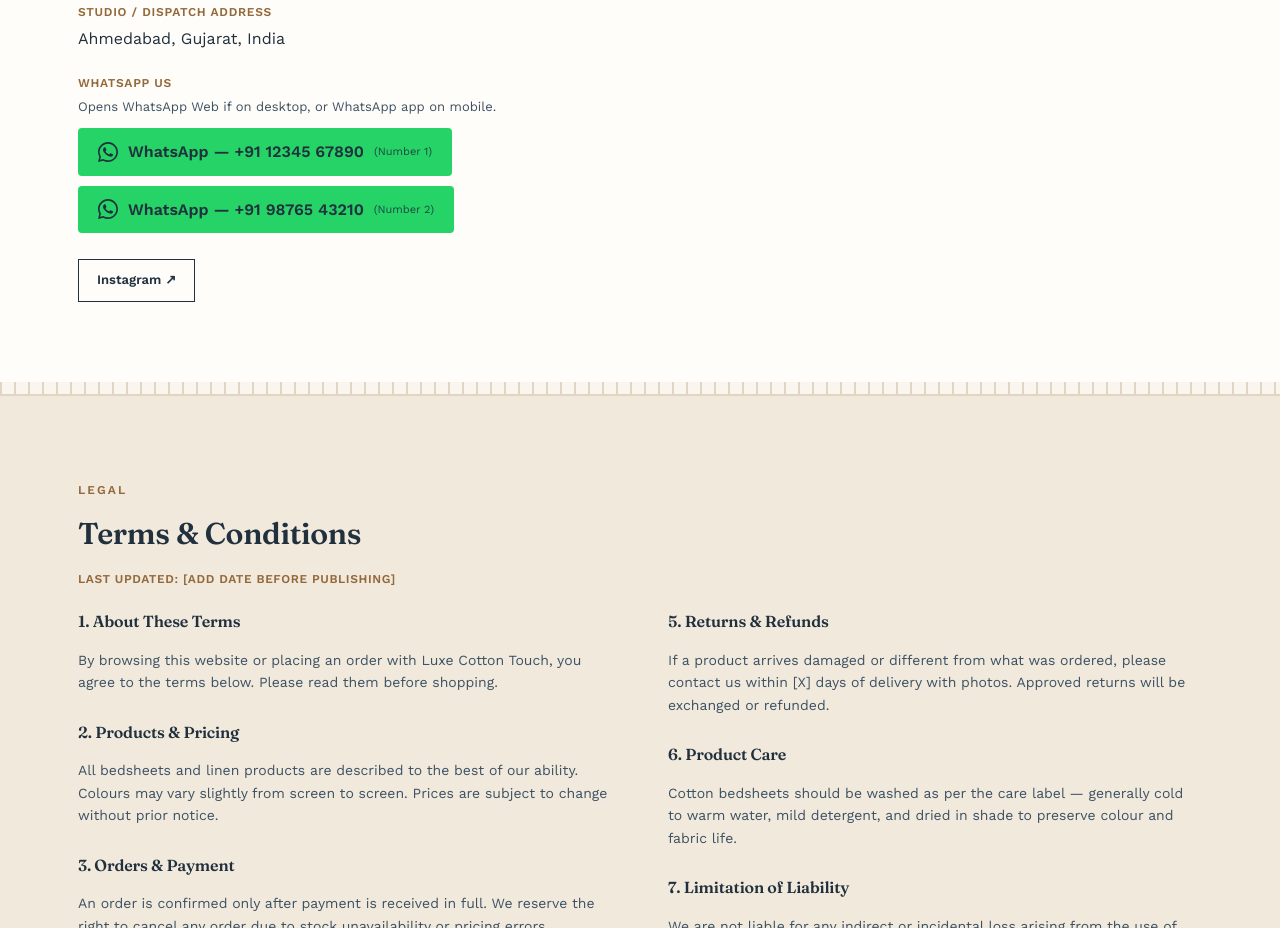
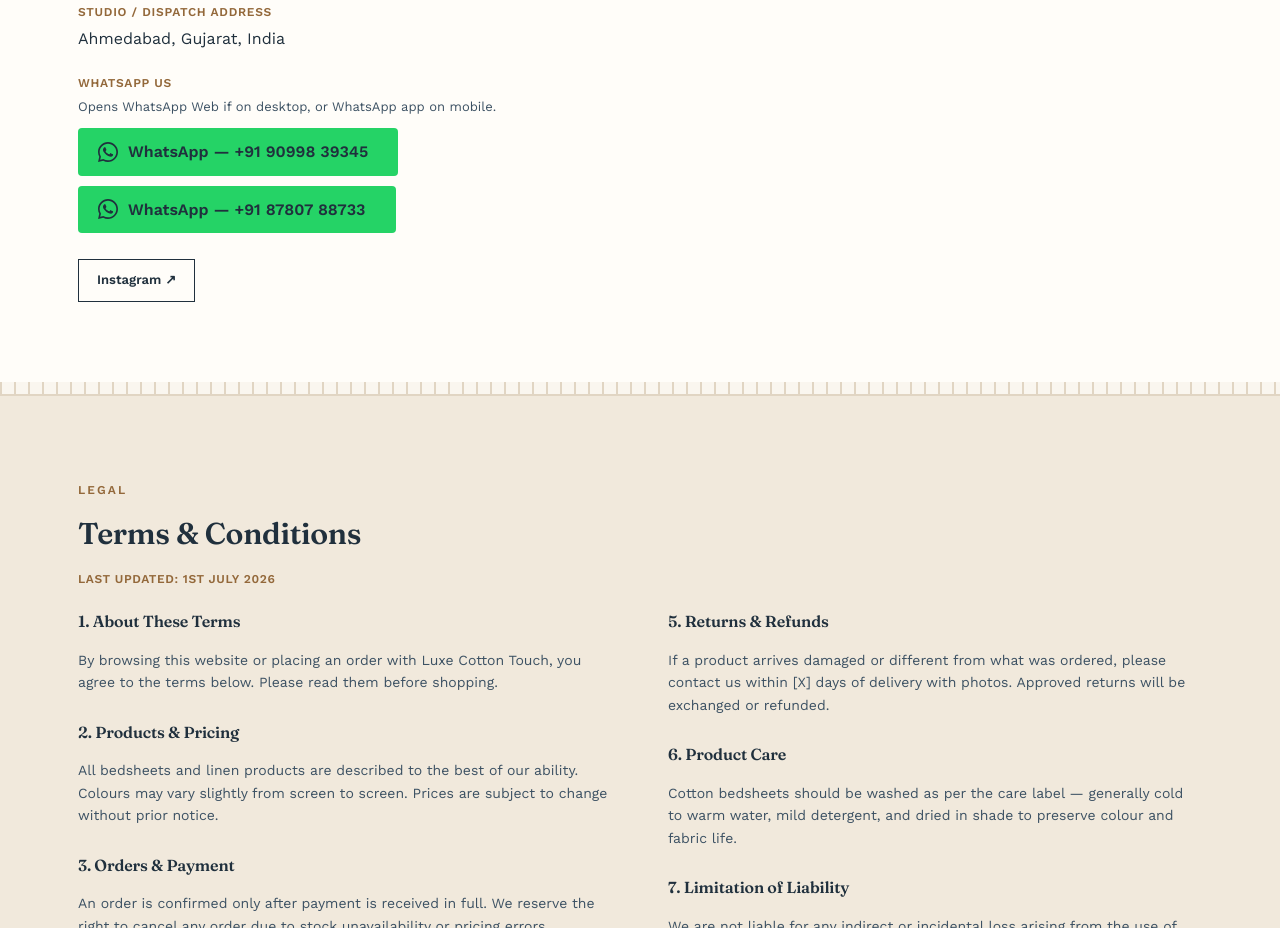
Before and after one commit to ddynamick/luxe_homedecor, a plain HTML site: page index.html in a window 1280 px wide. Shown: the part 4898-5826 px from the top of the page. Drawn offline with nearby package versions, Linux system fonts and the light colour scheme.

Commit message:
Update index.html

```diff
--- a/index.html
+++ b/index.html
@@ -341,13 +341,13 @@ body.edit-mode .about-photo .placeholder-photo::after{content:"Click to replace
         </p>
         <div class="wa-btn-group">
           <!-- Replace +911234567890 and +919876543210 with your real numbers (no spaces/dashes) -->
-          <a href="https://wa.me/911234567890?text=Hi%2C%20I%20saw%20your%20bedsheet%20collection%20and%20would%20like%20to%20enquire." class="wa-single" target="_blank" rel="noopener">
+          <a href="https://wa.me/919099839345?text=Hi%2C%20I%20saw%20your%20bedsheet%20collection%20and%20would%20like%20to%20enquire." class="wa-single" target="_blank" rel="noopener">
             <svg width="20" height="20" fill="currentColor" viewBox="0 0 24 24"><path d="M17.472 14.382c-.297-.149-1.758-.867-2.03-.967-.273-.099-.471-.148-.67.15-.197.297-.767.966-.94 1.164-.173.199-.347.223-.644.075-.297-.15-1.255-.463-2.39-1.475-.883-.788-1.48-1.761-1.653-2.059-.173-.297-.018-.458.13-.606.134-.133.298-.347.446-.52.149-.174.198-.298.298-.497.099-.198.05-.371-.025-.52-.075-.149-.669-1.612-.916-2.207-.242-.579-.487-.5-.669-.51-.173-.008-.371-.01-.57-.01-.198 0-.52.074-.792.372-.272.297-1.04 1.016-1.04 2.479 0 1.462 1.065 2.875 1.213 3.074.149.198 2.096 3.2 5.077 4.487.709.306 1.262.489 1.694.625.712.227 1.36.195 1.871.118.571-.085 1.758-.719 2.006-1.413.248-.694.248-1.289.173-1.413-.074-.124-.272-.198-.57-.347z"/><path d="M12 0C5.373 0 0 5.373 0 12c0 2.123.553 4.116 1.52 5.847L.057 23.882l6.199-1.426A11.944 11.944 0 0012 24c6.627 0 12-5.373 12-12S18.627 0 12 0zm0 22c-1.88 0-3.64-.49-5.165-1.348l-.371-.218-3.836.881.925-3.726-.24-.386A9.932 9.932 0 012 12C2 6.477 6.477 2 12 2s10 4.477 10 10-4.477 10-10 10z"/></svg>
-            WhatsApp — +91 12345 67890 <span class="wa-label">(Number 1)</span>
+            WhatsApp — +91 90998 39345 <span class="wa-label"></span>
           </a>
-          <a href="https://wa.me/919876543210?text=Hi%2C%20I%20saw%20your%20bedsheet%20collection%20and%20would%20like%20to%20enquire." class="wa-single" target="_blank" rel="noopener">
+          <a href="https://wa.me/918780788733?text=Hi%2C%20I%20saw%20your%20bedsheet%20collection%20and%20would%20like%20to%20enquire." class="wa-single" target="_blank" rel="noopener">
             <svg width="20" height="20" fill="currentColor" viewBox="0 0 24 24"><path d="M17.472 14.382c-.297-.149-1.758-.867-2.03-.967-.273-.099-.471-.148-.67.15-.197.297-.767.966-.94 1.164-.173.199-.347.223-.644.075-.297-.15-1.255-.463-2.39-1.475-.883-.788-1.48-1.761-1.653-2.059-.173-.297-.018-.458.13-.606.134-.133.298-.347.446-.52.149-.174.198-.298.298-.497.099-.198.05-.371-.025-.52-.075-.149-.669-1.612-.916-2.207-.242-.579-.487-.5-.669-.51-.173-.008-.371-.01-.57-.01-.198 0-.52.074-.792.372-.272.297-1.04 1.016-1.04 2.479 0 1.462 1.065 2.875 1.213 3.074.149.198 2.096 3.2 5.077 4.487.709.306 1.262.489 1.694.625.712.227 1.36.195 1.871.118.571-.085 1.758-.719 2.006-1.413.248-.694.248-1.289.173-1.413-.074-.124-.272-.198-.57-.347z"/><path d="M12 0C5.373 0 0 5.373 0 12c0 2.123.553 4.116 1.52 5.847L.057 23.882l6.199-1.426A11.944 11.944 0 0012 24c6.627 0 12-5.373 12-12S18.627 0 12 0zm0 22c-1.88 0-3.64-.49-5.165-1.348l-.371-.218-3.836.881.925-3.726-.24-.386A9.932 9.932 0 012 12C2 6.477 6.477 2 12 2s10 4.477 10 10-4.477 10-10 10z"/></svg>
-            WhatsApp — +91 98765 43210 <span class="wa-label">(Number 2)</span>
+            WhatsApp — +91 87807 88733 <span class="wa-label"></span>
           </a>
         </div>
       </div>
@@ -366,7 +366,7 @@ body.edit-mode .about-photo .placeholder-photo::after{content:"Click to replace
   <div class="wrap">
     <span class="eyebrow" data-editable="text">Legal</span>
     <h2 data-editable="text">Terms &amp; Conditions</h2>
-    <span class="legal-updated">Last updated: [Add date before publishing]</span>
+    <span class="legal-updated">Last updated: 1st July 2026</span>
     <div class="legal-columns">
       <div>
         <div class="legal-block"><h4>1. About These Terms</h4><p data-editable="text">By browsing this website or placing an order with Luxe Cotton Touch, you agree to the terms below. Please read them before shopping.</p></div>
```
